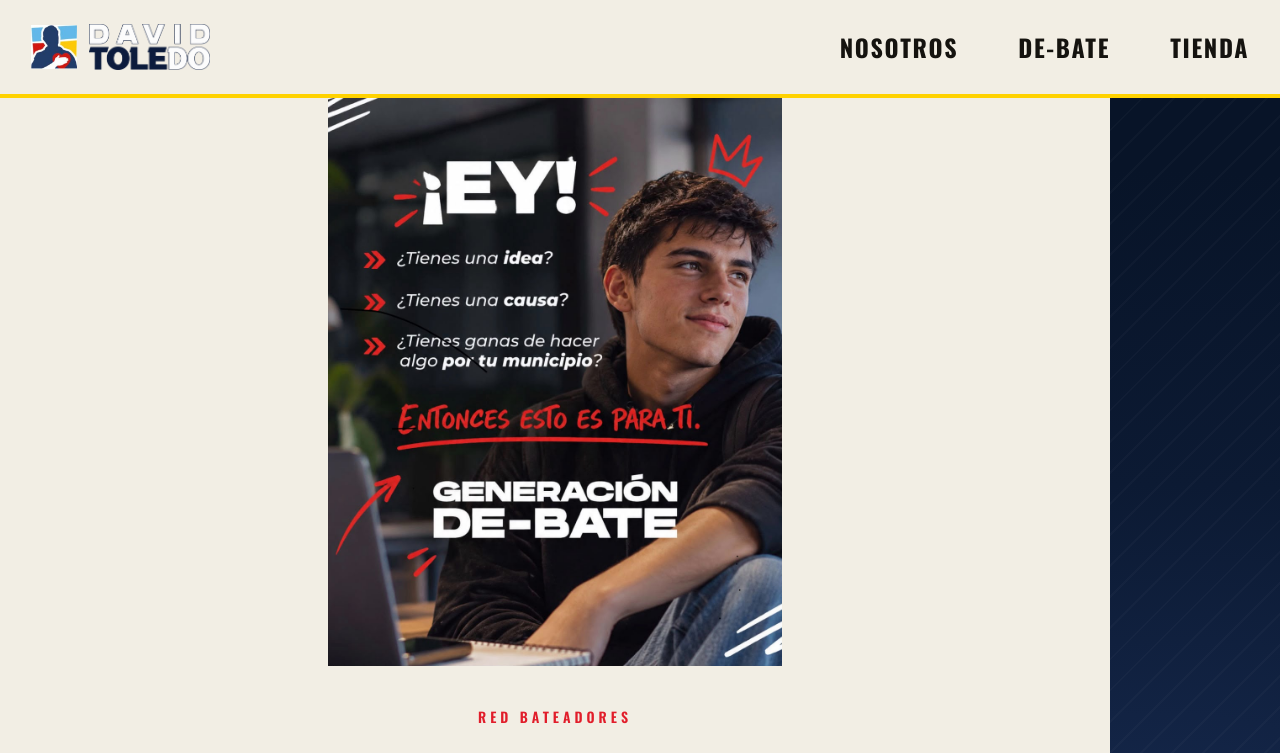
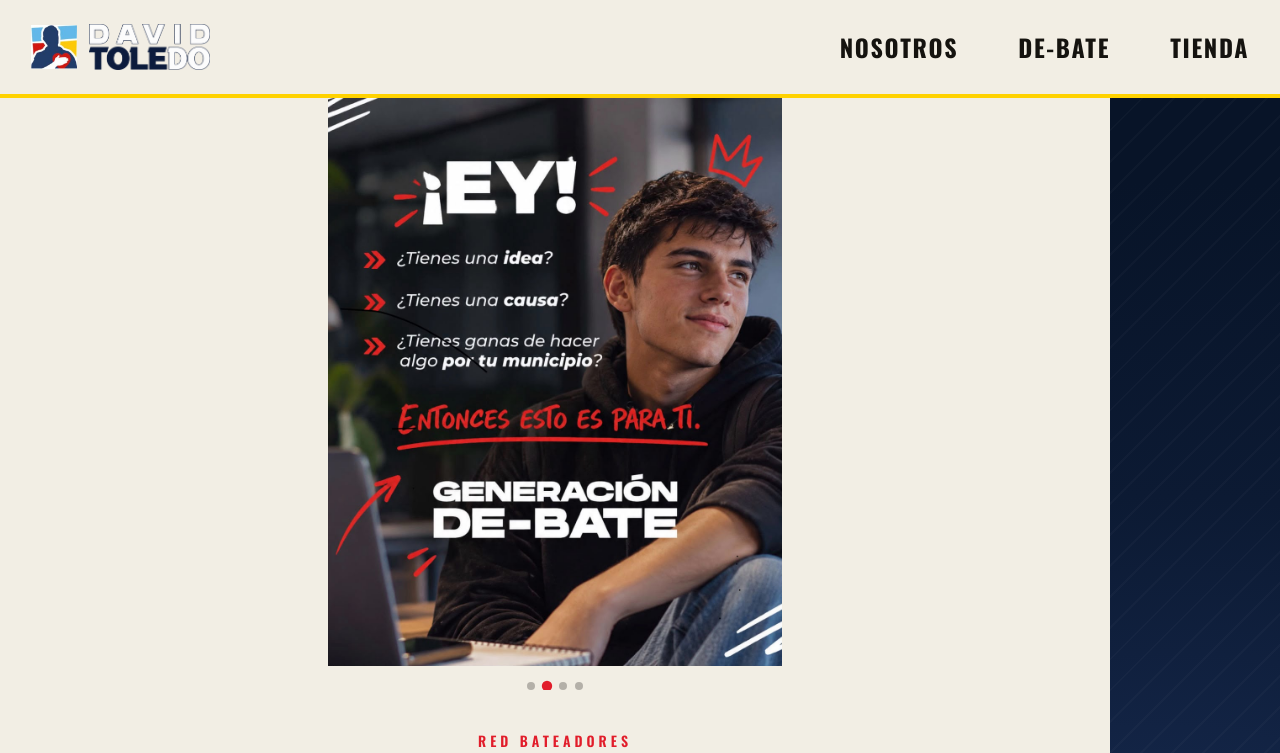
Before and after one commit to EsneiderCdD/movimiento-bate, a Next.js app: page /voluntariado in a window 1280 px wide. Shown: the top 753 px of the page. Built offline with nearby package versions, Linux system fonts and the light colour scheme.

Commit message:
(voluntariado): carrusel

```diff
--- a/src/components/specific/hero/Hero.module.css
+++ b/src/components/specific/hero/Hero.module.css
@@ -58,8 +58,7 @@
 }
 
 .backgroundCarousel {
-  position: absolute;
-  inset: 0;
+  position: relative;
   z-index: 0;
 }
 
@@ -357,11 +356,12 @@
     inset: auto;
     width: 100%;
     max-width: 454px;
-    aspect-ratio: 4 / 5;
     margin-inline: auto;
     transform: none;
     border-radius: 0;
     z-index: 0;
+    overflow: visible;
+    background: transparent;
   }
 
 @media (max-width: 600px) {
--- a/src/components/specific/hero/carousel/HeroCarousel.module.css
+++ b/src/components/specific/hero/carousel/HeroCarousel.module.css
@@ -1,3 +1,16 @@
+.wrap {
+  display: flex;
+  flex-direction: column;
+  gap: 16px;
+}
+
+.stage {
+  position: relative;
+  width: 100%;
+  aspect-ratio: 4 / 5;
+  overflow: hidden;
+}
+
 .swiper {
   width: 100%;
   height: 100%;
@@ -21,3 +34,33 @@
 .image {
   object-fit: cover;
 }
+
+.pagination {
+  display: flex;
+  align-items: center;
+  justify-content: center;
+  gap: 8px;
+}
+
+.pagination :global(.swiper-pagination-bullet) {
+  display: inline-block;
+  width: 8px;
+  height: 8px;
+  border-radius: 50%;
+  background: rgba(21, 19, 15, 0.28);
+  opacity: 1;
+  cursor: pointer;
+  transition: background 0.2s, transform 0.2s;
+}
+
+.pagination :global(.swiper-pagination-bullet-active) {
+  background: var(--rojo);
+  transform: scale(1.3);
+}
+
+@media (max-width: 400px) {
+  .pagination :global(.swiper-pagination-bullet) {
+    width: 7px;
+    height: 7px;
+  }
+}
--- a/src/components/specific/hero/carousel/HeroCarousel.tsx
+++ b/src/components/specific/hero/carousel/HeroCarousel.tsx
@@ -2,7 +2,7 @@
 
 import Image from "next/image";
 import { Swiper, SwiperSlide } from "swiper/react";
-import { Autoplay } from "swiper/modules";
+import { Autoplay, Pagination } from "swiper/modules";
 import "swiper/css";
 import styles from "./HeroCarousel.module.css";
 
@@ -15,9 +15,12 @@ const SLIDES = [
 
 export default function HeroCarousel() {
   return (
+    <div className={styles.wrap}>
+      <div className={styles.stage}>
         <Swiper
-      modules={[Autoplay]}
+          modules={[Autoplay, Pagination]}
           autoplay={{ delay: 5000, disableOnInteraction: false }}
+          pagination={{ el: `.${styles.pagination}`, clickable: true }}
           loop
           className={styles.swiper}
         >
@@ -35,5 +38,8 @@ export default function HeroCarousel() {
             </SwiperSlide>
           ))}
         </Swiper>
+      </div>
+      <div className={styles.pagination} />
+    </div>
   );
 }
```
Lines whose indentation alone changed are shown as unchanged.
